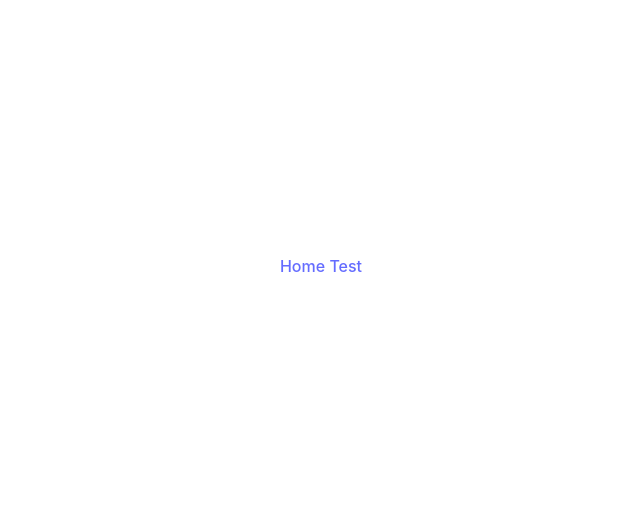
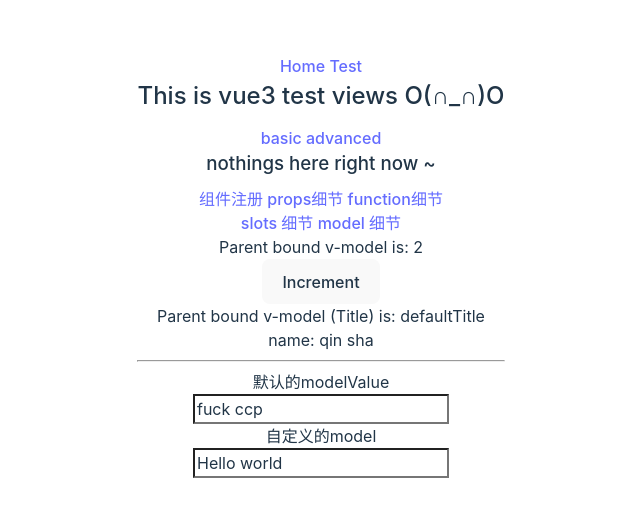
Before and after one commit to callmeswing/vue3_demos, a Vue app: page /test/advanced/models in a window 1280 px wide. Before the commit this address had no page. Shown: the part 134-650 px from the top of the page, without its empty margins (319-959 px from the left). Built offline with nearby package versions, Linux system fonts and the light colour scheme.

Commit message:
finish models but need more research about v-model(definemodel) with ant-desgin-vue components

```diff
--- /dev/null
+++ b/src/components/advanced/ModelChild.vue
@@ -0,0 +1,26 @@
+<template>
+  <div>Parent bound v-model is: {{ model }}</div>
+  <button @click="updateModel">Increment</button>
+  <div>Parent bound v-model (Title) is: {{ title }}</div>
+  <div>name: {{ firstName }} {{ lastName }}</div>
+</template>
+<script setup lang="ts">
+// defineModel 返回一个Ref，与普通Ref区别在于可以起到父组件与当前变量的双向绑定
+// 		它的.value与父组件的v-model值同步
+//		当它被子组件修改时，父组件绑定的值一起更新（同步嘛）
+
+// defineModel 选项：1.赋默认值 2.要求必填
+const model = defineModel<number>({ default: 0, required: true });
+function updateModel() {
+  model.value++;
+}
+
+// defineModel默认绑定的是modelValue 如需指定prop 使用第一个参数
+// 还需要使用选项，放在命名参数后
+// 父组件未传递title的时候，会显示默认值
+const title = defineModel<string>("title", { default: "defaultTitle" });
+
+// 多个命名defineModel
+const firstName = defineModel<string>("fiestName", { default: "dai" });
+const lastName = defineModel<string>("lastName", { default: "swing" });
+</script>
--- /dev/null
+++ b/src/components/advanced/ModelChild2.vue
@@ -0,0 +1,44 @@
+<template>
+  <div>默认的modelValue</div>
+  <input type="text" v-model="myModel" />
+
+  <div>自定义的model</div>
+  <input type="text" v-model="myModel2" />
+</template>
+
+<script setup lang="ts">
+// 💡自定义并处理v-model修饰符
+// 解构defineModel中的model和修饰符，这里的myModel只是普通的变量名称，define出来的prop依然是modelValue
+/**
+ * 💡通过set、get对自定义的修饰符逻辑进行完善  GPT是这样解释的：
+ *      get：控制从 prop 读取值（也就是父组件传下来的值要不要加工一下）
+ *      set：控制写回 prop 时的值（也就是子组件更新值时是否做一些处理）
+ */
+// ❗但是如果我们使用的是a-标签，以下逻辑便会失效 这里还稍微有些复杂，单列一个组件出来操作
+const [myModel, myModifiers] = defineModel({
+  set(value: string) {
+    if (myModifiers.capitalize) {
+      return value.charAt(0).toUpperCase() + value.slice(1);
+    }
+    return value;
+  },
+});
+console.log(
+  "----------------------------- 默认的：-----------------------------"
+);
+console.log(myModel);
+console.log(myModifiers);
+const [myModel2, myModifiers2] = defineModel("my-value", {
+  get(value: string) {
+    if (myModifiers.capitalize) {
+      return value.charAt(0).toUpperCase() + value.slice(1);
+    }
+    return value;
+  },
+});
+console.log(
+  "----------------------------- 自定义的：-----------------------------"
+);
+console.log(myModel2);
+console.log(myModifiers2);
+</script>
--- a/src/components/advanced/Models.vue
+++ b/src/components/advanced/Models.vue
@@ -1,4 +1,57 @@
 <template>
-  <div></div>
+  <ModelChild
+    v-model="childModel"
+    v-model:fiest-name="firstNameP"
+    v-model:last-name="lastNameP"
+  ></ModelChild>
+  <hr />
+  <!-- <ModelChild2 v-model="text"></ModelChild2> -->
+  <!-- 👆等价👇 不过这里带了一个自定义的修饰符 .capitalize  ❗不过实测下面这样拿不到modelValue的修饰符-->
+  <!-- <ModelChild2 v-model:model-value.capitalize="text"></ModelChild2> -->
+  <!-- 👇 默认modelValue 带修饰符 以及 自定义的prop(model) 带修饰符 -->
+  <ModelChild2
+    v-model.capitalize="text"
+    v-model:my-value.capitalize="text2"
+  ></ModelChild2>
 </template>
-<script setup lang="ts"></script>
+<script setup lang="ts">
+// v-model 实现组件数据的双向绑定，这个先前已经使用到
+// vue 3.4版本提供并推荐使用defineModel的宏，用于组件之间交互的时候！(如果只是绑定组件本身的变量与input等标签不必使用)
+import { ref } from "vue";
+import ModelChild from "./ModelChild.vue";
+import ModelChild2 from "./ModelChild2.vue";
+// 当然，父组件的中绑定的变量/常量需要具备响应性
+// 这里赋初始值2，子组件中define的默认值0 (按照父组件的值呈现，符合define逻辑)
+const childModel = ref(2);
+/**
+ *  💡 defineModel(此处好像应该是v-model)底层做了什么：
+ *            1. 一个名为modelValue的prop(❗这很重要，尤其是名称modelValue)，本地ref的值与其同步
+ *            2. 一个名为update: modelValue的事件，本地ref的值发生变更时触发
+ *        总结：传递 一个modelValue(prop) 和一个update: modelValue(emit)
+ */
+
+const firstNameP = ref("qin");
+const lastNameP = ref("sha");
+const text = ref("fuck ccp");
+const text2 = ref("hello world");
+</script>
+
+<!-- 在此之前的实现方式： 👇 -->
+
+<!-- Child.vue -->
+<!-- <script setup>
+const props = defineProps(['modelValue'])
+const emit = defineEmits(['update:modelValue'])
+</script> -->
+<!-- <template>
+  <input
+   : value="props.modelValue"
+    @input="emit('update:modelValue', $event.target.value)"
+  />
+</template> -->
+
+<!-- Parent.vue -->
+<!-- <Child
+  :modelValue="foo"
+  @update:modelValue="$event => (foo = $event)"
+/> -->
--- a/src/router/testRoutes.ts
+++ b/src/router/testRoutes.ts
@@ -52,4 +52,8 @@ export const testAdvancedRoutes: Array<RouteRecordRaw> = [
     path: "slots",
     component: () => import("@testAdvanced/Slots.vue"),
   },
+  {
+    path: "models",
+    component: () => import("@testAdvanced/Models.vue"),
+  },
 ];
--- a/src/views/TestAdvanced.vue
+++ b/src/views/TestAdvanced.vue
@@ -8,6 +8,7 @@
     <router-link to="/test/advanced/functions">function细节 </router-link>
     <br />
     <router-link to="/test/advanced/slots">slots 细节 </router-link>
+    <router-link to="/test/advanced/models">model 细节 </router-link>
   </nav>
   <main><router-view /></main>
 </template>
```
Also changed, not shown: src/components/advanced/Inject.vue (added, +11 -0 lines).
